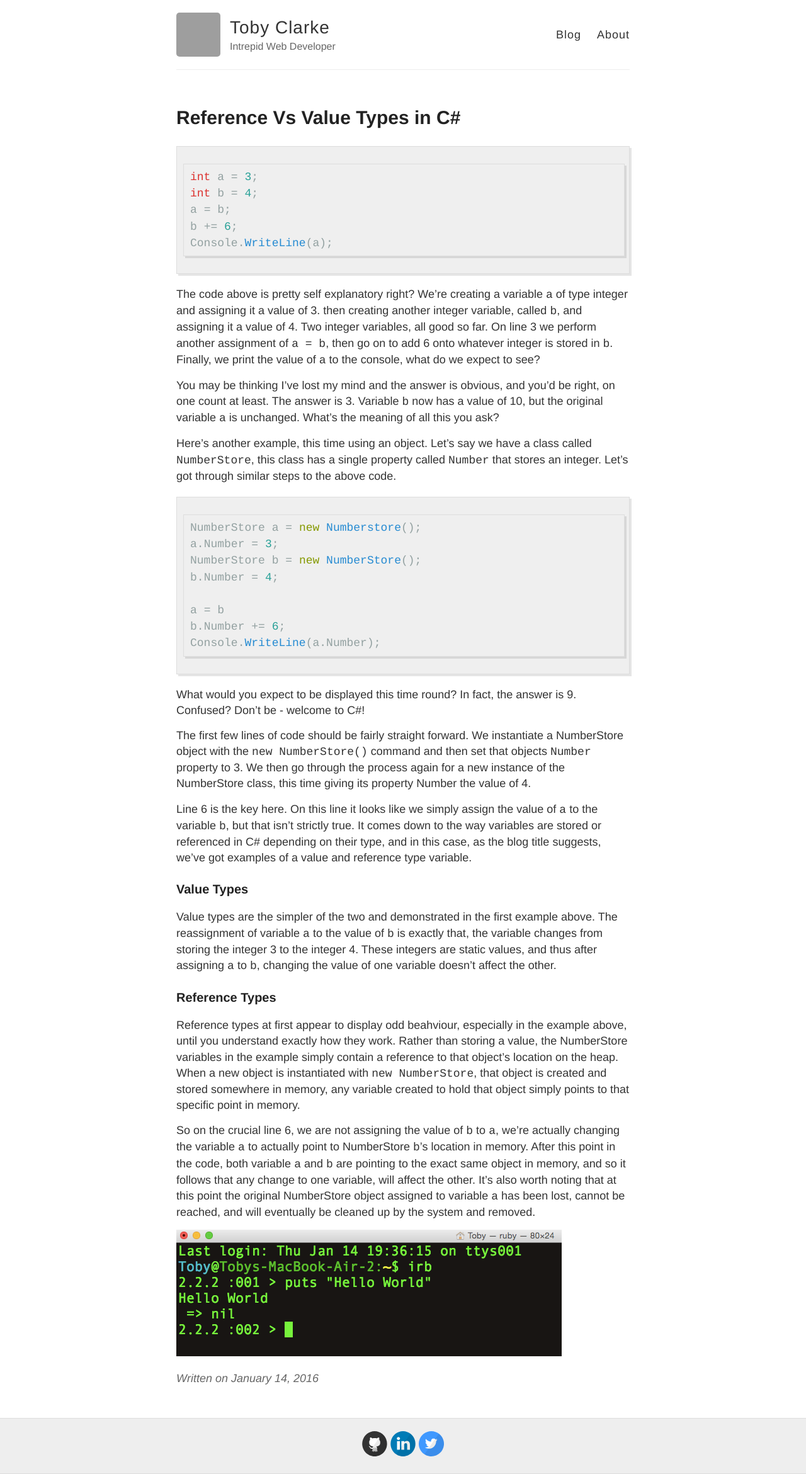
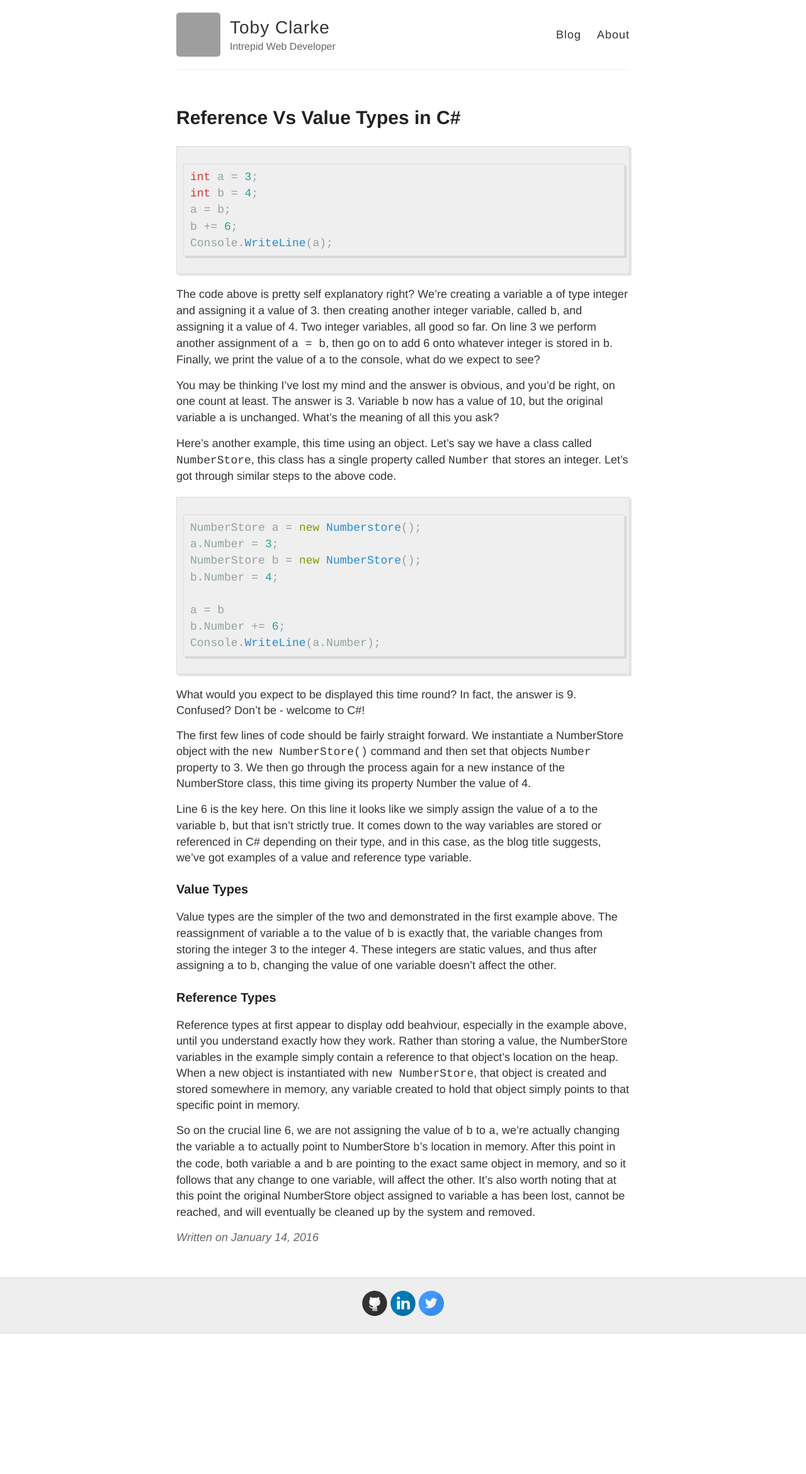
Before and after one commit to Teeohbee/Teeohbee.github.io, a Jekyll site: the page built from _posts/2016-01-14-Reference-Vs-Value-Types-in-C#.md, in a window 1280 px wide. Shown: the whole page at 63% size. Built offline with Jekyll 4.4.1, drawn with Linux system fonts in a browser that asks for light colours; Markdown is read by kramdown in place of the engine named in the settings; after the commit the page ends 2118 px from its top, so only the background shows below that; grey boxes are pictures that could not be loaded.

Commit message:
Update 2016-01-14-Reference-Vs-Value-Types-in-C#.md

```diff
--- a/_posts/2016-01-14-Reference-Vs-Value-Types-in-C#.md
+++ b/_posts/2016-01-14-Reference-Vs-Value-Types-in-C#.md
@@ -41,5 +41,3 @@ Value types are the simpler of the two and demonstrated in the first example abo
 Reference types at first appear to display odd beahviour, especially in the example above, until you understand exactly how they work. Rather than storing a value, the NumberStore variables in the example simply contain a reference to that object's location on the heap. When a new object is instantiated with `new NumberStore`, that object is created and stored somewhere in memory, any variable created to hold that object simply points to that specific point in memory.
 
 So on the crucial line 6, we are not assigning the value of `b` to `a`, we're actually changing the variable `a` to actually point to NumberStore `b`'s location in memory. After this point in the code, both variable `a` and `b` are pointing to the exact same object in memory, and so it follows that any change to one variable, will affect the other. It's also worth noting that at this point the original NumberStore object assigned to variable `a` has been lost, cannot be reached, and will eventually be cleaned up by the system and removed.
-
-![_config.yml]({{ site.baseurl }}/images/helloworld.png)
```
